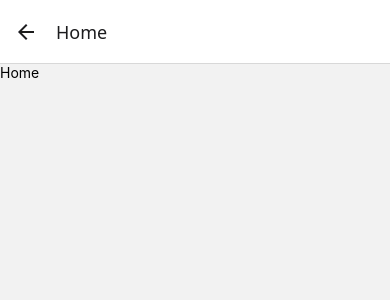
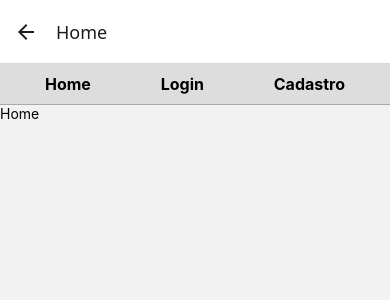
Before and after one commit to BrunoLegal/imepac-brunoaj, a React Native app: screen /Home in a window 390 px wide. Shown: the top 300 px of the page. Built offline with nearby package versions, Linux system fonts and the light colour scheme.

Commit message:
adiciona componente menu

```diff
--- /dev/null
+++ b/src/components/menu/index.tsx
@@ -0,0 +1,36 @@
+import { useNavigation } from "@react-navigation/native";
+import { DrawerScreenProps } from "@react-navigation/drawer";
+import { RootStackParamList } from "../../pages/AppNavigation";
+import { TouchableOpacity } from "react-native";
+import {style } from "./styles";
+import {View, Text} from "react-native";
+
+type NavigationProps = DrawerScreenProps<RootStackParamList>;
+
+export default function Menu() {
+    const navigation = useNavigation<NavigationProps["navigation"]>();
+
+    return (
+        <View style={style.menuContainer}>
+            <TouchableOpacity
+
+                onPress={() => navigation.navigate("Home")}
+            >
+                <Text style={style.menuItem}>Home</Text>
+            </TouchableOpacity>
+            <TouchableOpacity
+
+                onPress={() => navigation.navigate("Login")}
+            >
+                <Text style={style.menuItem}>Login</Text>
+            </TouchableOpacity>
+            <TouchableOpacity
+
+                onPress={() => navigation.navigate("Cadastro")}
+            >
+                <Text style={style.menuItem}>Cadastro</Text>
+            </TouchableOpacity>
+
+        </View>
+    );
+}
--- /dev/null
+++ b/src/components/menu/styles.ts
@@ -0,0 +1,17 @@
+import { StyleSheet } from "react-native";
+import { themas } from "../../global/themes";
+
+export const style = StyleSheet.create({
+    menuContainer:{
+        flexDirection: "row",
+        justifyContent: "space-around",
+        backgroundColor: "#ddd",
+        padding: 10,
+        borderBottomWidth: 1,
+        borderBottomColor: "#aaa",
+    },
+    menuItem: {
+        fontSize: 16,
+        fontWeight: "bold",
+    },
+});
--- a/src/pages/home/index.tsx
+++ b/src/pages/home/index.tsx
@@ -5,10 +5,12 @@ import {
     View,
 } from 'react-native';
 import {style} from "./styles";
+import Menu from "../../components/menu";
 
 export default function handleHome() {
     return (
         <View style={style.container}>
+            <Menu />
             <Text>Home</Text>
         </View>
     );
```
